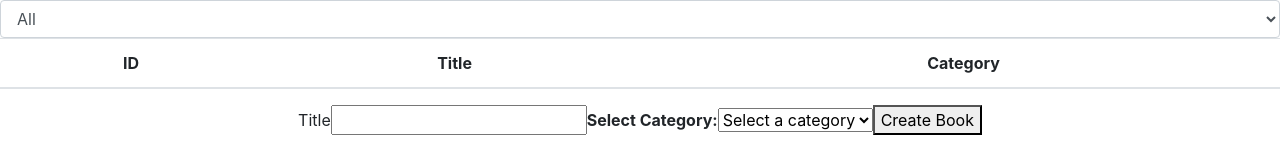
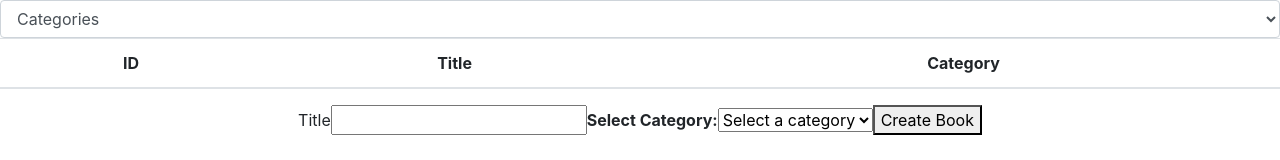
Before and after one commit to paulzay/bookstore, a React (Create React App) app: page / in a window 1280 px wide. Shown: the top 160 px of the page. Built offline with nearby package versions, Linux system fonts and the light colour scheme; what redux-immutable-state-invariant would draw is missing.

Commit message:
change filter name to Categories for better ui

```diff
--- a/src/components/CategoryFilter/CategoryFilter.js
+++ b/src/components/CategoryFilter/CategoryFilter.js
@@ -2,7 +2,7 @@ import React, { useCallback } from 'react';
 import PropTypes from 'prop-types';
 
 const categories = [
-  'All',
+  'Categories',
   'Action',
   'Biography',
   'Horror',
--- a/src/redux/reducers/filter.js
+++ b/src/redux/reducers/filter.js
@@ -1,6 +1,6 @@
 import BookActionTypes from '../actions/actionTypes';
 
-export default function filter(state = 'All', action) {
+export default function filter(state = 'Categories', action) {
   switch (action.type) {
     case BookActionTypes.CHANGE_FILTER:
       return action.category;
```
